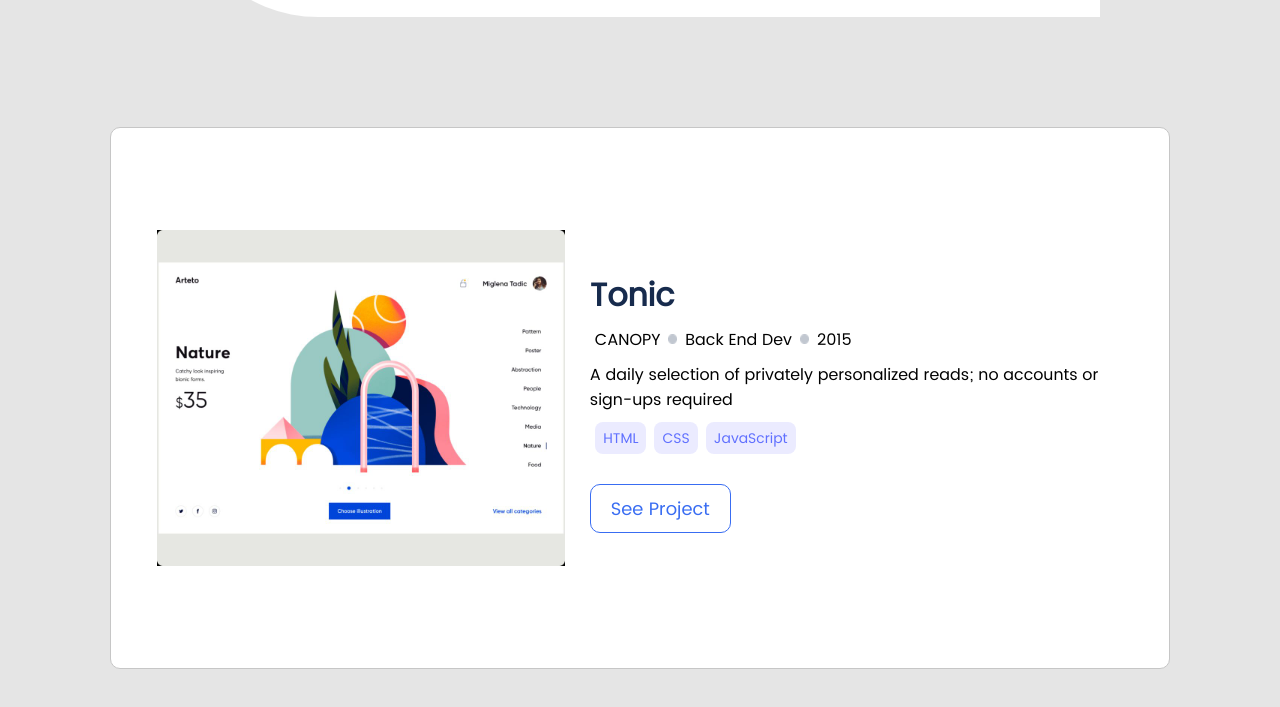
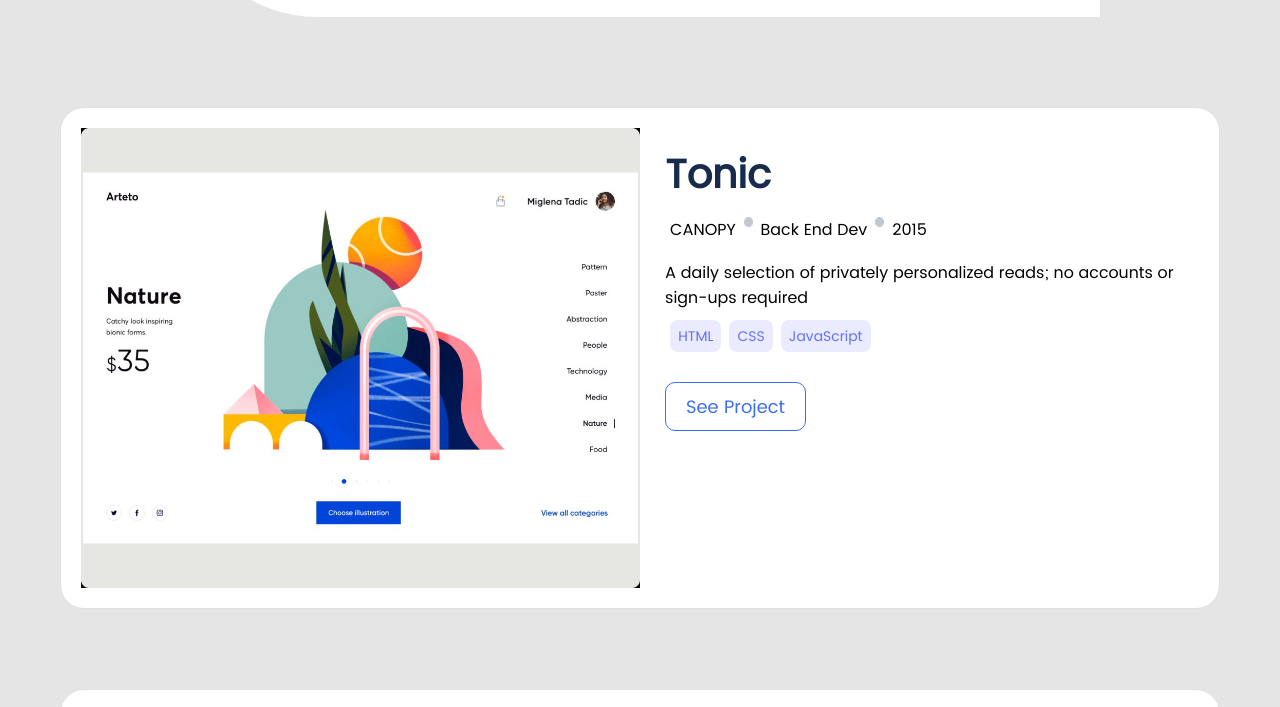
Before and after one commit to Uzair-Manzoor/Portfolio, a website: page index.html in a window 1280 px wide. Shown: the part 957-1664 px from the top of the page. Drawn offline with Linux system fonts and the light colour scheme.

Commit message:
update css file

```diff
--- a/style.css
+++ b/style.css
@@ -142,7 +142,7 @@ body {
 }
 
 .work-section {
-  margin: 80px 0;
+  margin: 80px 14px;
   display: grid;
   row-gap: 80px;
   padding: 10px;
@@ -151,10 +151,10 @@ body {
 
 .work-card {
   background: #fff;
-  border-radius: 10px;
+  border-radius: 24px;
   min-height: 3em;
-  border: 1px solid #c6c6c6;
-  padding: 20px 15px;
+  border: 1px solid #dfe1e6;
+  padding: 20px;
   display: grid;
 }
 
@@ -164,6 +164,7 @@ body {
   flex-direction: column;
   justify-self: center;
   overflow: hidden;
+  width: 100%;
 }
 
 .work-preview img {
@@ -172,38 +173,33 @@ body {
 }
 
 .work-preview:hover .project-img {
-  transform: scale(1.4);
+  transform: scale(1.1);
 }
 
 .work-detail {
-  align-self: center;
+  align-self:flex-start;
   padding: 10px;
 }
 
 .work-title {
-  display: flex;
-  overflow: hidden;
-  color: #7a869a;
+  /* display: flex; */
+  /* overflow: hidden; */
 }
 
 .dot {
-  margin-top: 7px;
+  margin-top: 14px;
   padding-left: 8px;
   padding-right: 8px;
   width: 25px;
   height: 10px;
 }
 
-.color {
-  color: #000 !important;
-}
-
 .span-grid {
   display: flex;
   justify-content: left;
   list-style: none;
-  padding-left: 5px;
-  margin-bottom: 10px;
+  padding-left: 1px;
+  line-height: 40px;
 }
 
 .btn {
@@ -451,18 +447,16 @@ a:hover {
   }
 
   .work-section {
-    margin: 100px;
+    margin: 80px 50px;
   }
 
   .work-card {
-    display: flex;
-    flex-direction: row;
+    display: grid;
+    grid-template-columns: 1fr 1fr;
   }
 
   .work-preview {
-    padding-left: 3%;
-    height: 500px;
-    width: 50%;
+    width: 100%;
     justify-content: center;
   }
 
@@ -483,9 +477,9 @@ a:hover {
   .work-title {
     margin: 10px 0;
     color: #172b4d;
-    font-size: 32px;
-    font-weight: 800;
-    line-height: 44px;
+    font-size: 40px;
+    font-weight: 700;
+    line-height: 52px;
   }
 
   .dot {
```
